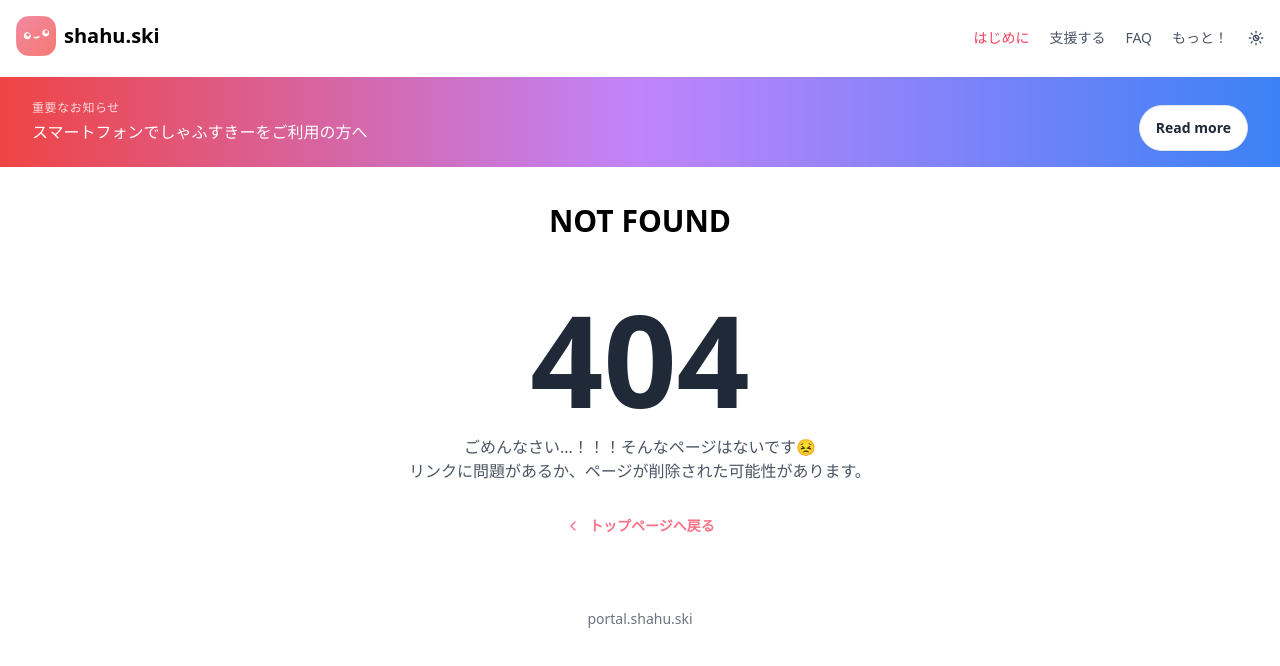
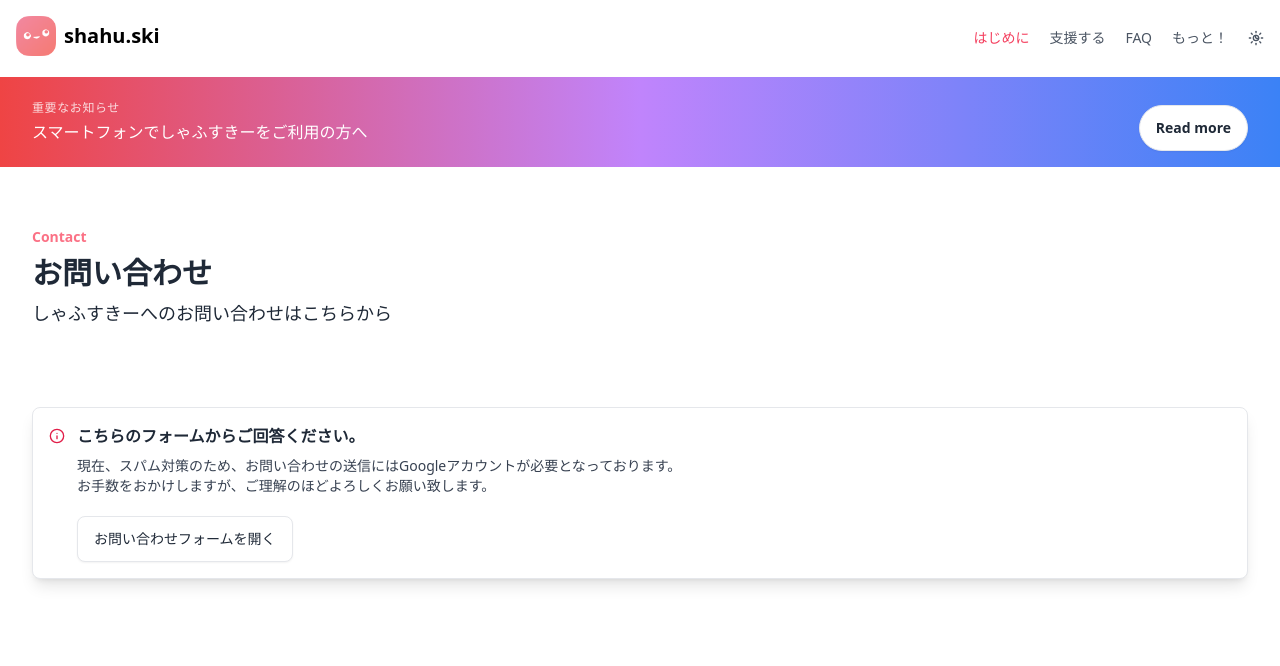
Before and after one commit to team-shahu/shahu.ski-portal, a Vue app: page /contact in a window 1280 px wide. Before the commit this address had no page. Shown: the top 666 px of the page. Built offline with nearby package versions, Linux system fonts and the light colour scheme; what microcms-js-sdk would draw is missing.

Commit message:
add: お問い合わせページの切り出し

```diff
--- /dev/null
+++ b/src/pages/Contact.vue
@@ -0,0 +1,38 @@
+<template>
+    <main id="content" role="main" class="max-w-[85rem] mx-auto bg-white py-10 px-4 sm:px-6 lg:px-8 dark:bg-gray-800">
+        <div class="pb-10">
+        <!-- Page Heading -->
+        <div class="max-w-3xl mb-10">
+            <p class="mb-2 text-sm font-semibold text-rose-400">Contact</p>
+            <h1 class="block text-2xl font-bold text-gray-800 sm:text-3xl dark:text-white">お問い合わせ</h1>
+            <p class="mt-2 text-lg text-gray-800 dark:text-gray-400">しゃふすきーへのお問い合わせはこちらから</p>
+        <!-- End Page Heading -->
+        </div>
+        </div>
+
+        <div class="bg-white border border-gray-200 rounded-lg shadow-lg p-4 dark:bg-neutral-800 dark:border-neutral-700" role="alert">
+            <div class="flex">
+                <div class="flex-shrink-0">
+                <svg class="flex-shrink-0 size-4 text-rose-600 mt-1" xmlns="http://www.w3.org/2000/svg" width="24" height="24" viewBox="0 0 24 24" fill="none" stroke="currentColor" stroke-width="2" stroke-linecap="round" stroke-linejoin="round">
+                    <circle cx="12" cy="12" r="10"></circle>
+                    <path d="M12 16v-4"></path>
+                    <path d="M12 8h.01"></path>
+                </svg>
+                </div>
+                <div class="ms-3">
+                    <h3 class="text-gray-800 font-semibold dark:text-white">
+                        こちらのフォームからご回答ください。
+                    </h3>
+                    <p class="mt-2 mb-5 text-sm text-gray-700 dark:text-neutral-400">
+                        現在、スパム対策のため、お問い合わせの送信にはGoogleアカウントが必要となっております。<br />
+                        お手数をおかけしますが、ご理解のほどよろしくお願い致します。
+                    </p>
+                    <a href="https://forms.gle/kmie8ZmAgiDCgLUi9" class="py-3 px-4 inline-flex items-center gap-x-2 text-sm font-medium rounded-lg border border-gray-200 bg-white text-gray-800 shadow-sm hover:bg-gray-50 disabled:opacity-50 disabled:pointer-events-none dark:bg-neutral-900 dark:border-neutral-700 dark:text-white dark:hover:bg-neutral-800">
+                    お問い合わせフォームを開く
+                    </a>
+                </div>
+            </div>
+        </div>
+
+    </main>
+</template>
--- a/src/pages/MoreInfo.vue
+++ b/src/pages/MoreInfo.vue
@@ -82,7 +82,7 @@
             </a>
 
             <!-- お問い合わせ -->
-            <a class="group flex flex-col justify-center hover:bg-gray-50 rounded-xl p-4 md:p-7 dark:hover:bg-slate-800 dark:focus:outline-none dark:focus:ring-1 dark:focus:ring-gray-600" href="https://forms.gle/kmie8ZmAgiDCgLUi9" target="_blank">
+            <router-link class="group flex flex-col justify-center hover:bg-gray-50 rounded-xl p-4 md:p-7 dark:hover:bg-slate-800 dark:focus:outline-none dark:focus:ring-1 dark:focus:ring-gray-600" to="/contact" target="_blank">
             <div class="flex justify-center items-center w-12 h-12 bg-rose-600 rounded-xl">
                 <svg class="flex-shrink-0 w-6 h-6 text-white" xmlns="http://www.w3.org/2000/svg" width="24" height="24" viewBox="0 0 24 24" fill="none" stroke="currentColor" stroke-width="2" stroke-linecap="round" stroke-linejoin="round"><path d="M14 9a2 2 0 0 1-2 2H6l-4 4V4c0-1.1.9-2 2-2h8a2 2 0 0 1 2 2v5Z"/><path d="M18 9h2a2 2 0 0 1 2 2v11l-4-4h-6a2 2 0 0 1-2-2v-1"/></svg>
             </div>
@@ -94,7 +94,7 @@
                 <svg class="flex-shrink-0 w-4 h-4" xmlns="http://www.w3.org/2000/svg" width="24" height="24" viewBox="0 0 24 24" fill="none" stroke="currentColor" stroke-width="2" stroke-linecap="round" stroke-linejoin="round"><path d="m9 18 6-6-6-6"/></svg>
                 </span>
             </div>
-            </a>
+            </router-link>
         </div>
     </div>
 </template>
--- a/src/router/index.ts
+++ b/src/router/index.ts
@@ -3,6 +3,7 @@ import Index from "../pages/Index.vue";
 import MoreInfo from "../pages/MoreInfo.vue";
 import Donate from "../pages/Donate.vue";
 import Faq from "../pages/FAQ.vue";
+import Contact from "../pages/Contact.vue";
 import Search from "../pages/Search.vue";
 import Content from "../pages/Content.vue";
 import Category from "../pages/Category.vue";
@@ -28,6 +29,12 @@ export const routes = [
     name: "Donate",
     component: Donate,
     meta: { title: DEFAULT_TITLE+' | 支援' }
+  },
+  {
+    path: "/contact",
+    name: "Contact",
+    component: Contact,
+    meta: { title: DEFAULT_TITLE+' | お問い合わせ' }
   },
   {
     path: "/faq",
```
